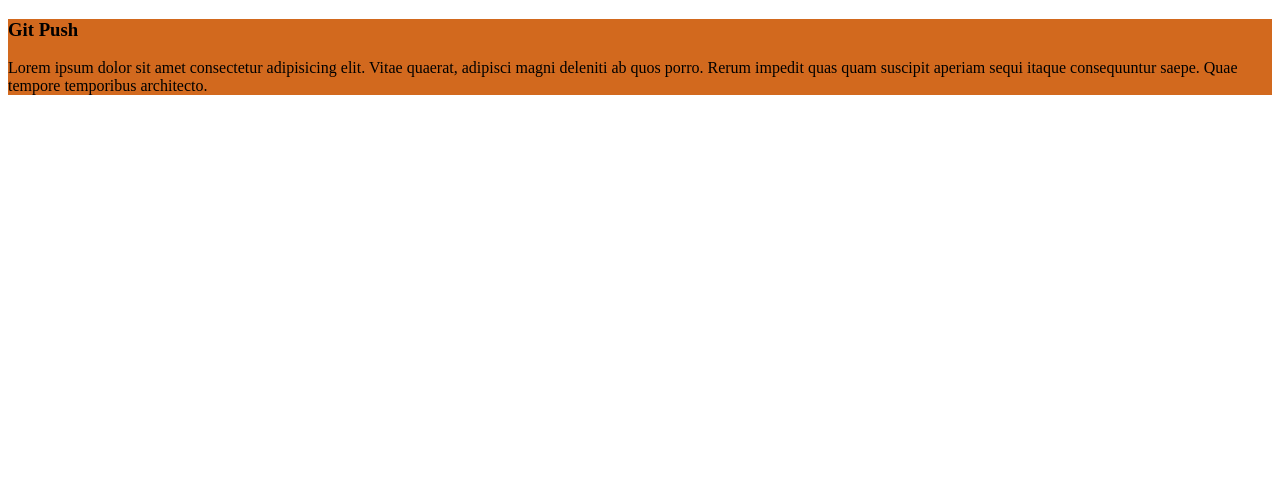
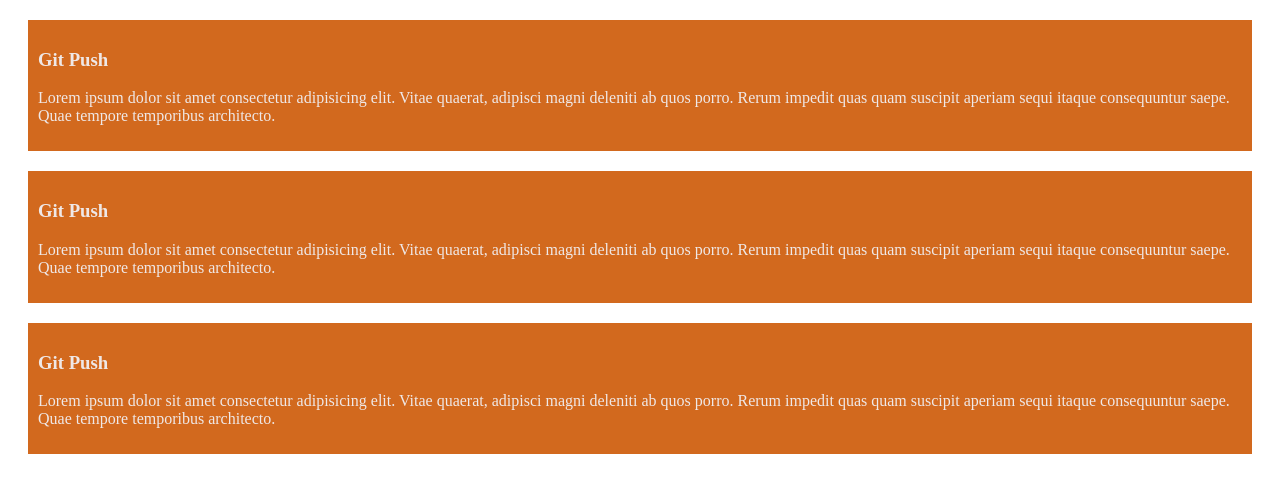
Before and after one commit to MahfuzurRahman09/git-repo, a plain HTML site: page 1git-ripo.html in a window 1280 px wide. Drawn offline with Linux system fonts and the light colour scheme.

Commit message:
added second time

```diff
--- a/1git-ripo.html
+++ b/1git-ripo.html
@@ -10,8 +10,14 @@
     <div>
         <h3>Git Push</h3>
         <p>Lorem ipsum dolor sit amet consectetur adipisicing elit. Vitae quaerat, adipisci magni deleniti ab quos porro. Rerum impedit quas quam suscipit aperiam sequi itaque consequuntur saepe. Quae tempore temporibus architecto.</p>
-
-
+    </div>
+    <div>
+        <h3>Git Push</h3>
+        <p>Lorem ipsum dolor sit amet consectetur adipisicing elit. Vitae quaerat, adipisci magni deleniti ab quos porro. Rerum impedit quas quam suscipit aperiam sequi itaque consequuntur saepe. Quae tempore temporibus architecto.</p>
+    </div>
+    <div>
+        <h3>Git Push</h3>
+        <p>Lorem ipsum dolor sit amet consectetur adipisicing elit. Vitae quaerat, adipisci magni deleniti ab quos porro. Rerum impedit quas quam suscipit aperiam sequi itaque consequuntur saepe. Quae tempore temporibus architecto.</p>
     </div>
 </body>
 </html>
--- a/style.css
+++ b/style.css
@@ -1,3 +1,6 @@
 div{
     background-color: chocolate;
+    padding: 10px;
+    margin: 20px;
+    color: #efe8e7;
 }
```
